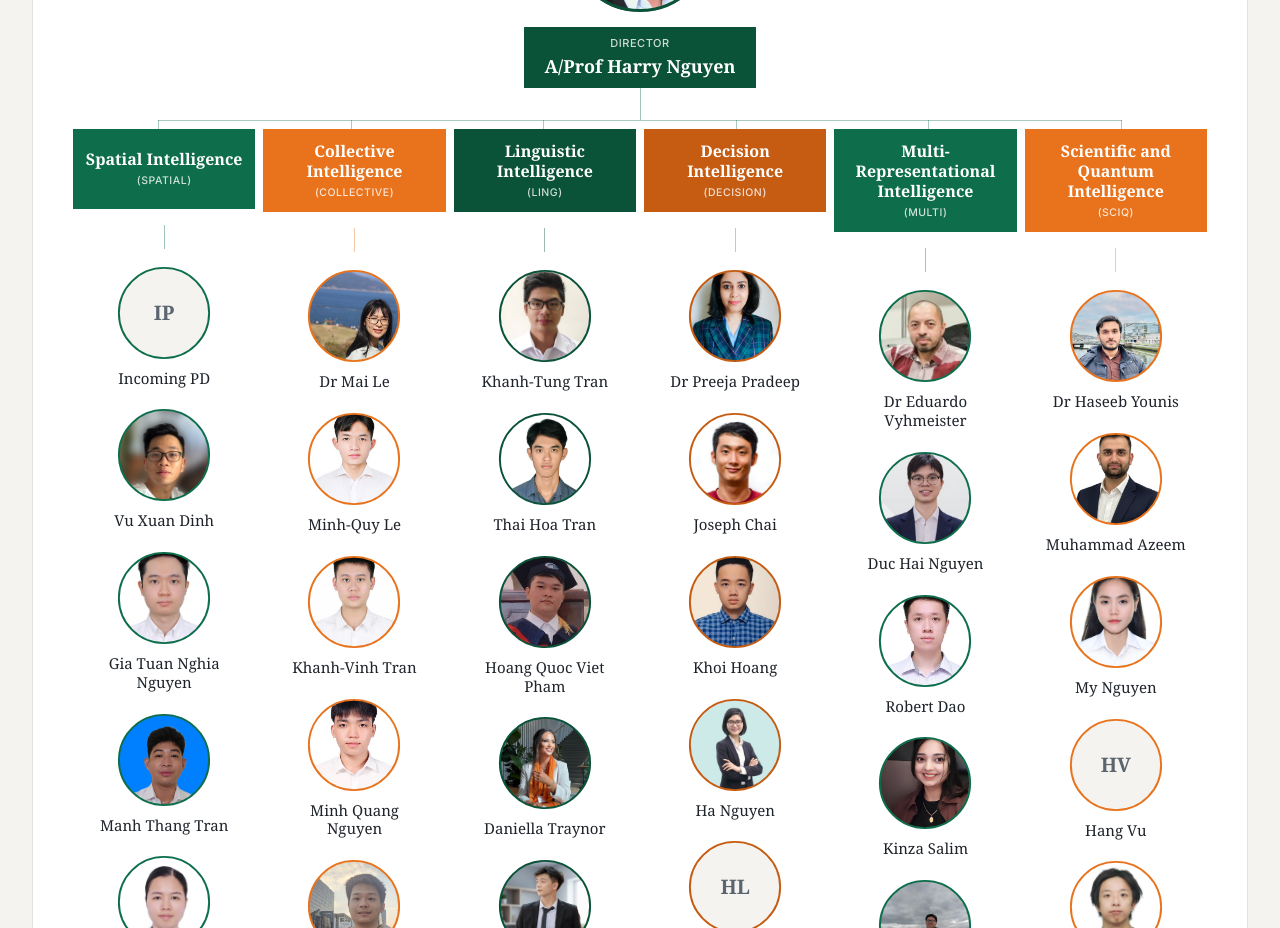
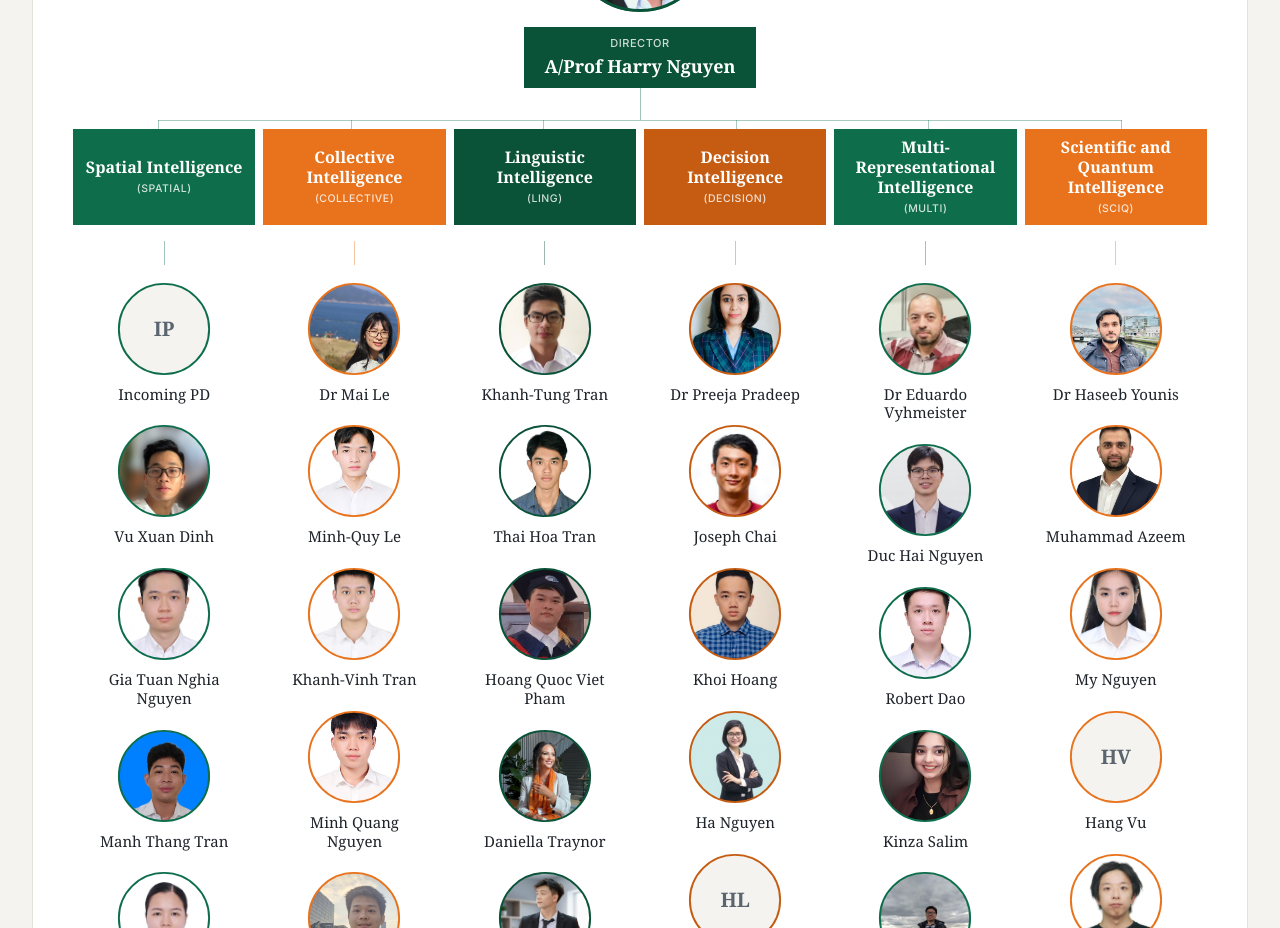
Before and after one commit to ReML-AI/RAIL-website, a Next.js app: page / in a window 1280 px wide. Shown: the part 3260-4188 px from the top of the page. Built offline with nearby package versions, Linux system fonts and the light colour scheme.

Commit message:
Equalize OrgChart group header box heights

```diff
--- a/src/components/public/OrgChart.tsx
+++ b/src/components/public/OrgChart.tsx
@@ -163,7 +163,7 @@ function GroupColumn({
     <div className="flex flex-col items-center gap-4">
       {/* Group header — squared block */}
       <div
-        className="w-full cursor-default px-3 py-3 text-center transition-all duration-300 lg:min-h-[5rem] lg:flex lg:items-center lg:justify-center"
+        className="flex w-full cursor-default items-center justify-center px-3 py-3 text-center transition-all duration-300 lg:h-24"
         onMouseEnter={() => setHovered(true)}
         onMouseLeave={() => setHovered(false)}
         style={{
```
